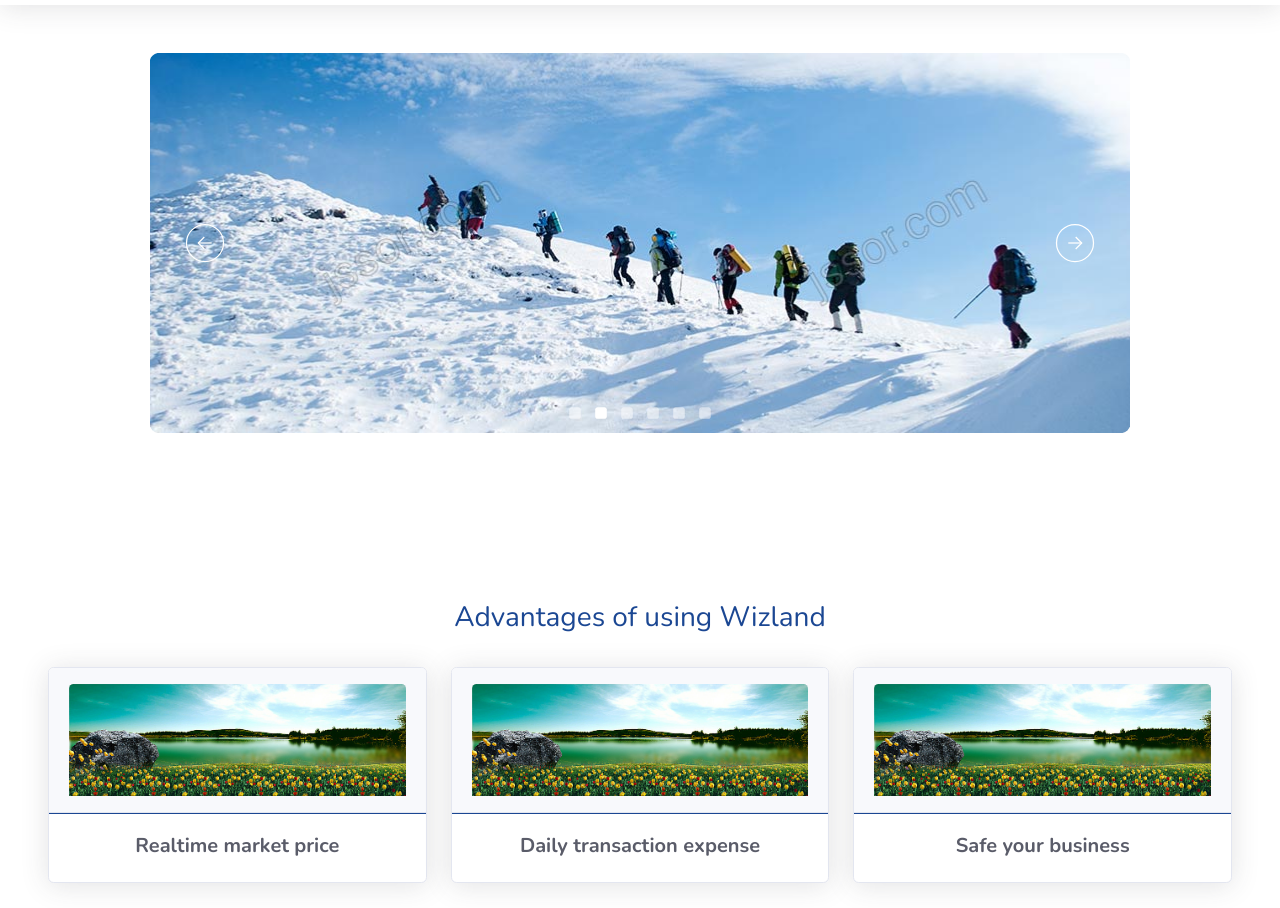
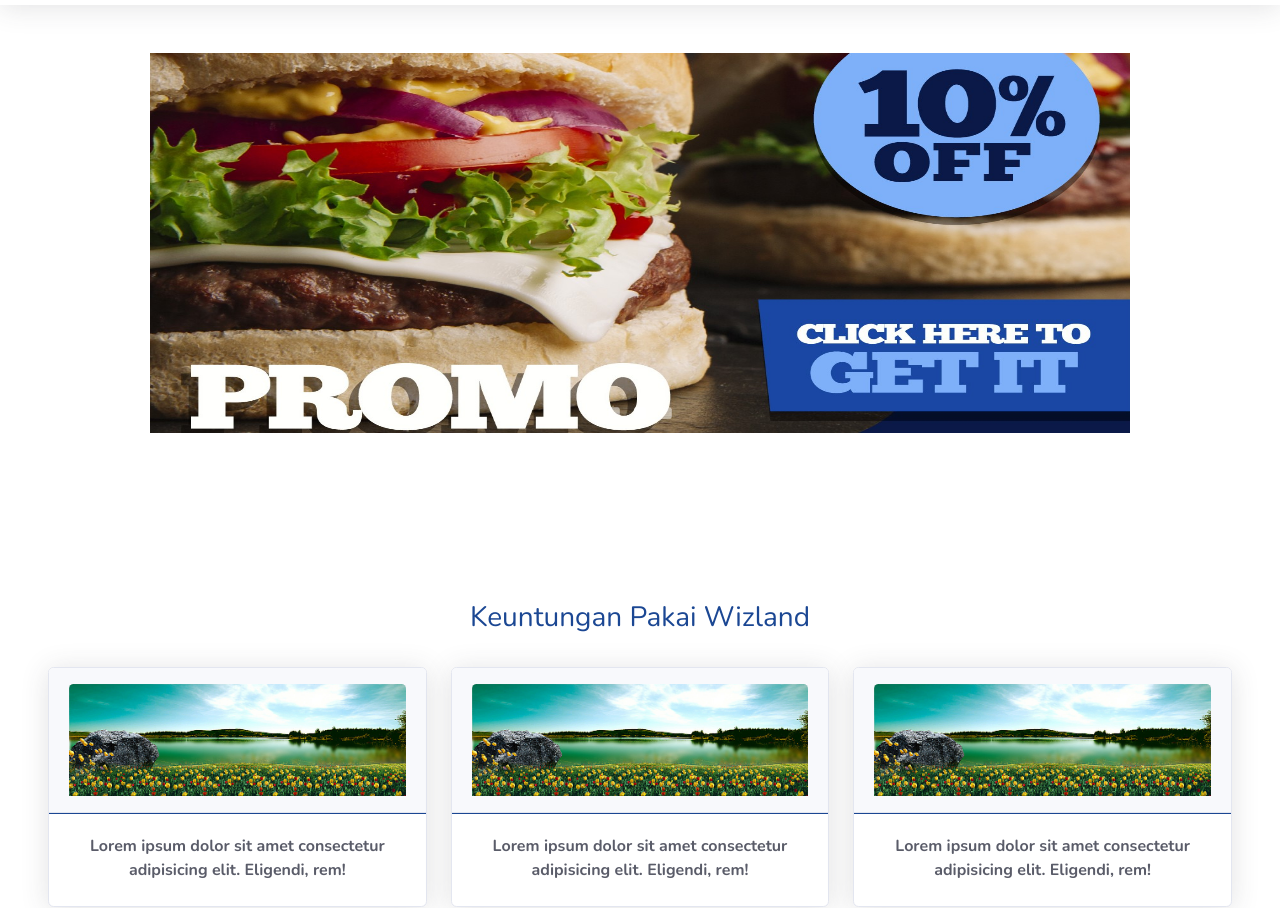
Before and after one commit to josephananda/project_imk, a plain HTML site: page Documents/Brawijaya/IMK/web/index.html in a window 1280 px wide. Shown: the part 57-965 px from the top of the page. Drawn offline with nearby package versions, Linux system fonts and the light colour scheme; some packages are replaced by stand-ins of ours; a script that the page names is missing; files whose address does not match are found by name.

Commit message:
iso rek seng slider

```diff
--- a/Documents/Brawijaya/IMK/web/index.html
+++ b/Documents/Brawijaya/IMK/web/index.html
@@ -64,7 +64,7 @@
                               role="button" data-toggle="dropdown" aria-haspopup="true" aria-expanded="false">
                                 Sign In
                               </a>
-                              <div class="dropdown-menu" style="right: 0; left: auto;" aria-labelledby="navbarDropdown">
+                              <div class="dropdown-menu" style="right: 0; left: auto; z-index: 9998!important;" aria-labelledby="navbarDropdown">
                                 <div class="container">
                                     <div class="form-group flex-column align-items-start">
                                       <label for="exampleFormControlInput1">Sign In</label>
@@ -152,8 +152,8 @@
                 </nav>
                 <!-- End of Topbar -->
 
-              <div class="container">
-                <div id="iki-slider" class="row mt-5 justify-content-center mb-5 " style="z-index: -1;">
+              <div class="container" >
+                <div id="iki-slider" class="row mt-5 justify-content-center mb-5" style="z-index: -1; position:relative">
                   <!-- #region Jssor Slider Begin -->
                   <!-- Generator: Jssor Slider Maker -->
                   <!-- Source: https://www.jssor.com -->
@@ -249,24 +249,15 @@
                       <div data-u="loading" class="jssorl-009-spin" style="position:absolute;top:0px;left:0px;width:100%;height:100%;text-align:center;background-color:rgba(0,0,0,0.7);">
                           <img style="margin-top:-19px;position:relative;top:50%;width:38px;height:38px;" src="img/spin.svg" />
                       </div>
-                      <div data-u="slides" style="cursor:default;position:relative;top:0px;left:0px;width:980px;height:380px;overflow:hidden;border-radius:10px;">
+                      <div data-u="slides" style="cursor:default;position:relative;top:0px;left:0px;width:980px;height:380px;overflow:hidden;">
                           <div>
-                              <img data-u="image" src="assets/img/slider/011.jpg" />
+                              <img data-u="image" src="assets/img/slider2/gambar1.jpg" />
                           </div>
                           <div>
-                              <img data-u="image" src="assets/img/slider/012.jpg" />
+                              <img data-u="image" src="assets/img/slider2/gambar2.jpg" />
                           </div>
                           <div>
-                              <img data-u="image" src="assets/img/slider/013.jpg" />
-                          </div>
-                          <div>
-                              <img data-u="image" src="assets/img/slider/014.jpg" />
-                          </div>
-                          <div>
-                              <img data-u="image" src="assets/img/slider/015.jpg" />
-                          </div>
-                          <div>
-                              <img data-u="image" src="assets/img/slider/016.jpg" />
+                              <img data-u="image" src="assets/img/slider2/gambar3.jpg" />
                           </div>
                       </div>
                       <!-- Bullet Navigator -->
@@ -276,21 +267,6 @@
                                   <path class="b" d="M11400,13800H4600c-1320,0-2400-1080-2400-2400V4600c0-1320,1080-2400,2400-2400h6800 c1320,0,2400,1080,2400,2400v6800C13800,12720,12720,13800,11400,13800z"></path>
                               </svg>
                           </div>
-                      </div>
-                      <!-- Arrow Navigator -->
-                      <div data-u="arrowleft" class="jssora093" style="width:50px;height:50px;top:0px;left:30px;" data-autocenter="2" data-scale="0.75" data-scale-left="0.75">
-                          <svg viewbox="0 0 16000 16000" style="position:absolute;top:0;left:0;width:100%;height:100%;">
-                              <circle class="c" cx="8000" cy="8000" r="5920"></circle>
-                              <polyline class="a" points="7777.8,6080 5857.8,8000 7777.8,9920 "></polyline>
-                              <line class="a" x1="10142.2" y1="8000" x2="5857.8" y2="8000"></line>
-                          </svg>
-                      </div>
-                      <div data-u="arrowright" class="jssora093" style="width:50px;height:50px;top:0px;right:30px;" data-autocenter="2" data-scale="0.75" data-scale-right="0.75">
-                          <svg viewbox="0 0 16000 16000" style="position:absolute;top:0;left:0;width:100%;height:100%;">
-                              <circle class="c" cx="8000" cy="8000" r="5920"></circle>
-                              <polyline class="a" points="8222.2,6080 10142.2,8000 8222.2,9920 "></polyline>
-                              <line class="a" x1="5857.8" y1="8000" x2="10142.2" y2="8000"></line>
-                          </svg>
                       </div>
                   </div>
                   <script type="text/javascript">jssor_1_slider_init();</script>
@@ -303,7 +279,7 @@
                 <br>
                 <br>
                 <div class="h3 row justify-content-center text-center text-navy mb-3 mx-2">
-                  <p>Advantages of using Wizland</p>
+                  <p>Keuntungan Pakai Wizland</p>
                 </div>
                 <div class="row justify-content-center mb-3 mx-5">
                   <div class="row">
@@ -315,7 +291,7 @@
                         <div class="card-body border-top-navy">
                           <div class="row no-gutters align-items-center">
                             <div class="col">
-                              <div class="h5 font-weight-bold text-gray-800 mb-1 text-center">Realtime market price</div>
+                              <div class="font-weight-bold text-gray-800 mb-1 text-center">Lorem ipsum dolor sit amet consectetur adipisicing elit. Eligendi, rem!</div>
                             </div>
                           </div>
                         </div>
@@ -329,7 +305,7 @@
                         <div class="card-body border-top-navy">
                           <div class="row no-gutters align-items-center">
                             <div class="col">
-                              <div class="h5 font-weight-bold text-gray-800 mb-1 text-center">Daily transaction expense</div>
+                              <div class="font-weight-bold text-gray-800 mb-1 text-center">Lorem ipsum dolor sit amet consectetur adipisicing elit. Eligendi, rem!</div>
                             </div>
                           </div>
                         </div>
@@ -343,7 +319,7 @@
                         <div class="card-body border-top-navy">
                           <div class="row no-gutters align-items-center">
                             <div class="col">
-                              <div class="h5 font-weight-bold text-gray-800 mb-1 text-center">Safe your business</div>
+                              <div class="font-weight-bold text-gray-800 mb-1 text-center">Lorem ipsum dolor sit amet consectetur adipisicing elit. Eligendi, rem!</div>
                             </div>
                           </div>
                         </div>
@@ -357,7 +333,7 @@
                 <br>
                 <br>
               <div class="h3 row justify-content-center text-center text-navy mb-3 mx-2">
-                <p>Let's get started!</p>
+                <p>Mulai Aja Sekarang!</p>
               </div>
 
 
@@ -419,6 +395,7 @@
         origin:'top',
         viewFactor:0.2
       });
+      $('#iki-slider').parent().append($('#iki-slider'));
       $('#registerForm').appendTo("body")
     </script>
   </body>
```
Also changed, not shown: Documents/Brawijaya/IMK/web/assets/img/slider2/gambar1.jpg (added), Documents/Brawijaya/IMK/web/assets/img/slider2/gambar2.jpg (added), Documents/Brawijaya/IMK/web/assets/img/slider2/gambar3.jpg (added), 1 other file.
